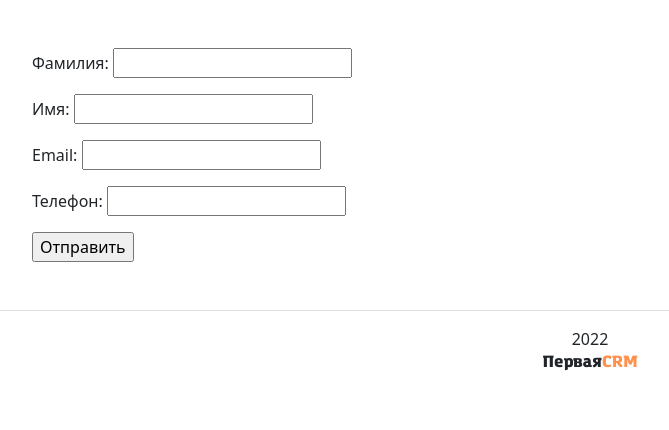
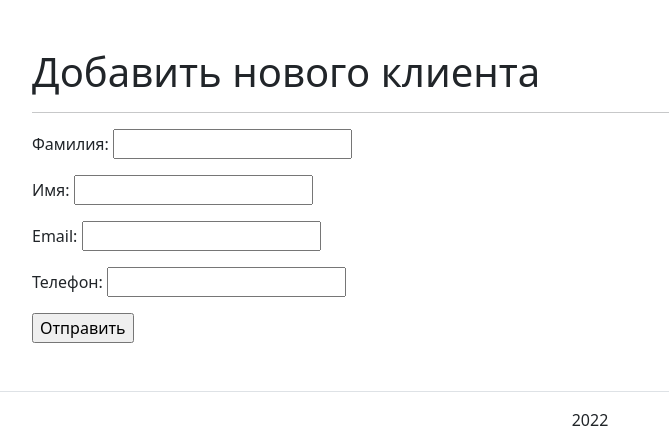
Before and after one commit to avagners/first_crm, a Django app: page /customers/new_customer/ in a window 1280 px wide. Shown: the part 56-486 px from the top of the page, without its empty margins (50-719 px from the left). Run offline with Django 4.2, Linux system fonts and the light colour scheme; some libraries are stand-ins or nearby versions.

Commit message:
добавил заголовок в форму new_customers_form

```diff
--- a/first_crm/templates/customers/new_customer_form.html
+++ b/first_crm/templates/customers/new_customer_form.html
@@ -5,6 +5,8 @@
 {% block content %}
 <div class="container py-5">
     <div class="col">
+        <h1>Добавить нового клиента</h1>
+        <hr>
         <form method="post" action="{% url 'customers:new_customer' %}">
             {% csrf_token %}
             {{ form.as_p }}
```
